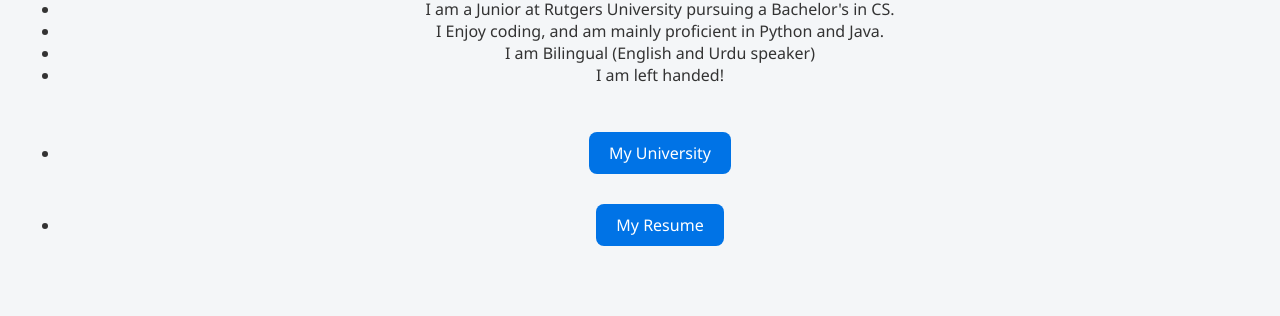
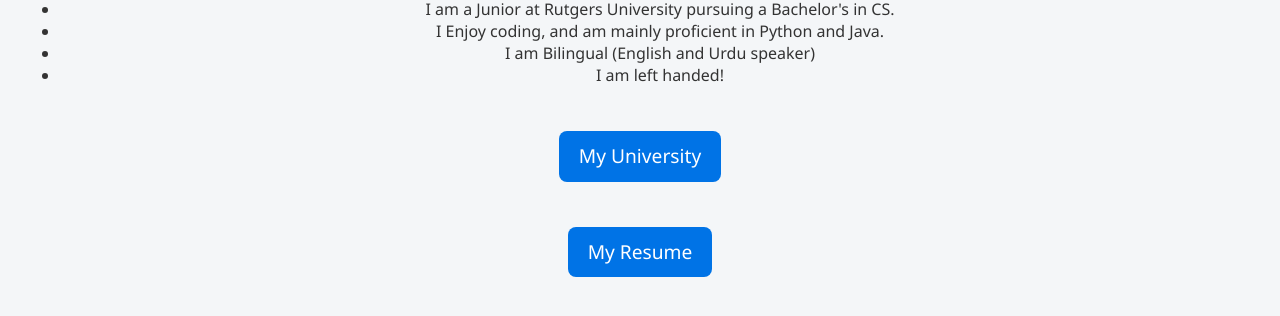
Before and after one commit to usmanten/PersonalWebProject, a plain HTML site: page index.html in a window 1280 px wide. Shown: the part 198-514 px from the top of the page. Drawn offline with Linux system fonts and the light colour scheme.

Commit message:
Update index.html

```diff
--- a/index.html
+++ b/index.html
@@ -15,10 +15,8 @@
   </ul>
 
   <nav>
-    <ul>
-      <li><a href="myUniversity.html">My University</a></li>
-      <li><a href="resume.html">My Resume</a></li>
-    </ul>
+      <p><a href="myUniversity.html">My University</a></p>
+      <p><a href="resume.html">My Resume</a></p>
   </nav>
 </body>
 </html>
```
